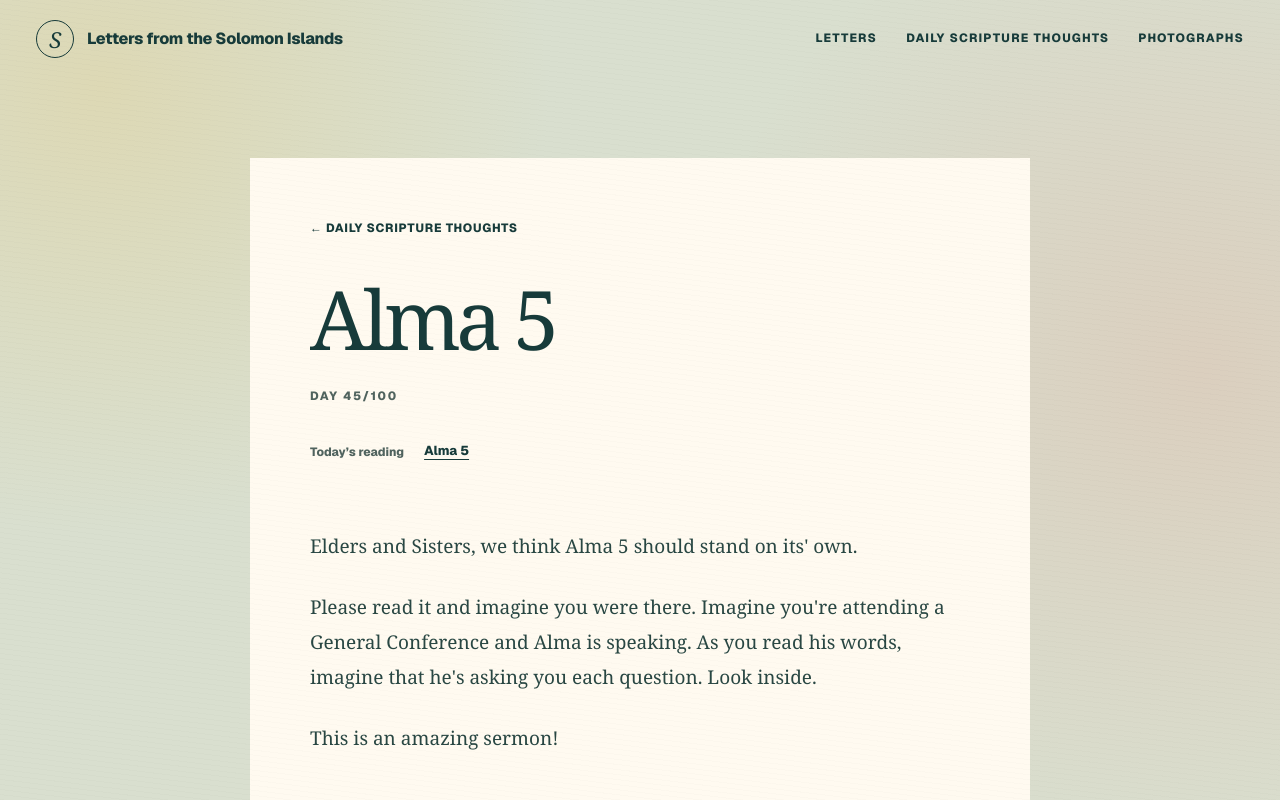
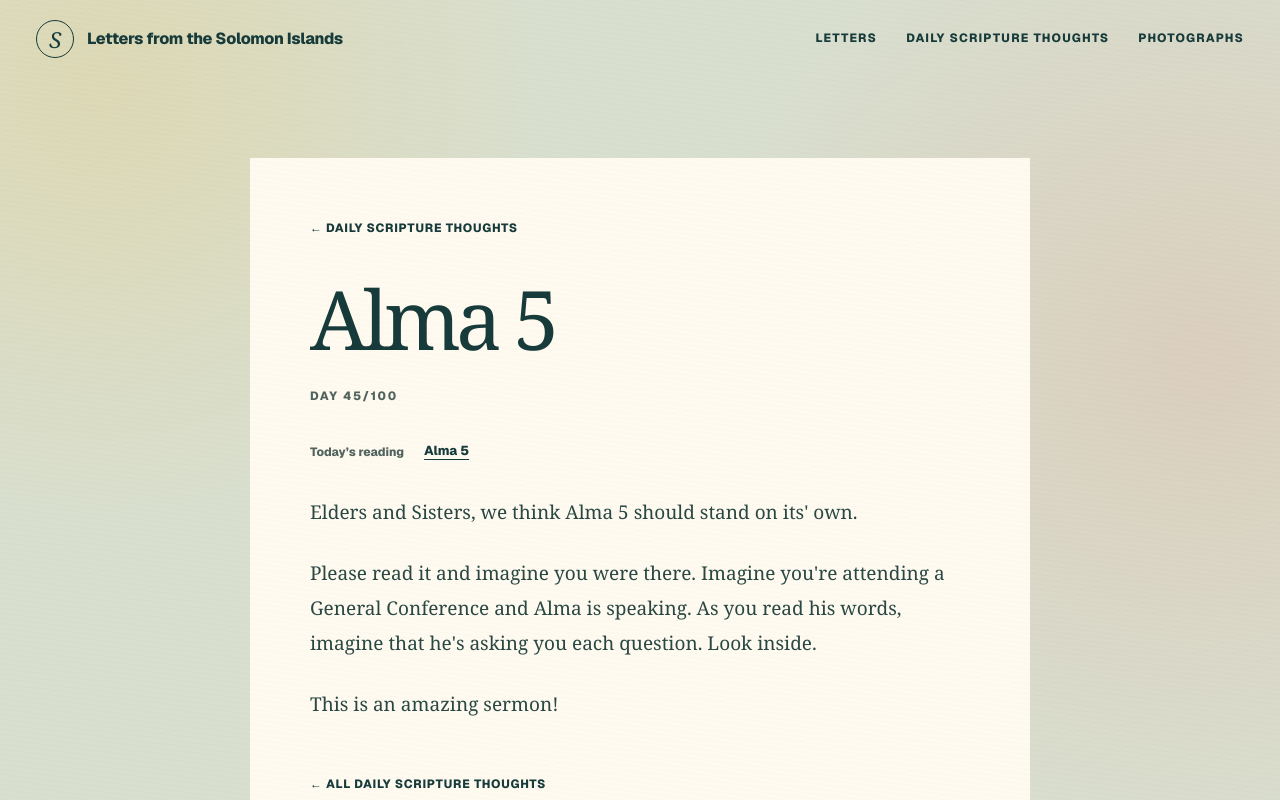
Before and after one commit to mckaycourt/solomon-islands-mission, a Next.js app: page /scripture-thoughts/alma-5 in a window 1280 px wide. Shown: the top 800 px of the page. Built offline with nearby package versions, Linux system fonts and the light colour scheme.

Commit message:
Tighten spacing before scripture thought content

```diff
--- a/app/globals.css
+++ b/app/globals.css
@@ -348,6 +348,7 @@ footer > a:last-child { font-weight: 700; }
 .home-thoughts h2 { margin: 0 0 28px; font: 400 clamp(38px, 4vw, 58px)/1.08 Georgia, serif; letter-spacing: -0.04em; }
 .thoughts-page { max-width: 1100px; padding-top: 80px; }
 .thoughts-heading { margin-bottom: 54px; }
+.thought-reading .thoughts-heading { margin-bottom: 20px; }
 .thoughts-heading h1 { max-width: 850px; font-size: clamp(48px, 7vw, 82px); line-height: 1.05; }
 .thoughts-heading .text-link { display: inline-block; margin-bottom: 36px; }
 .thoughts-heading .deck { margin-bottom: 0; }
```
